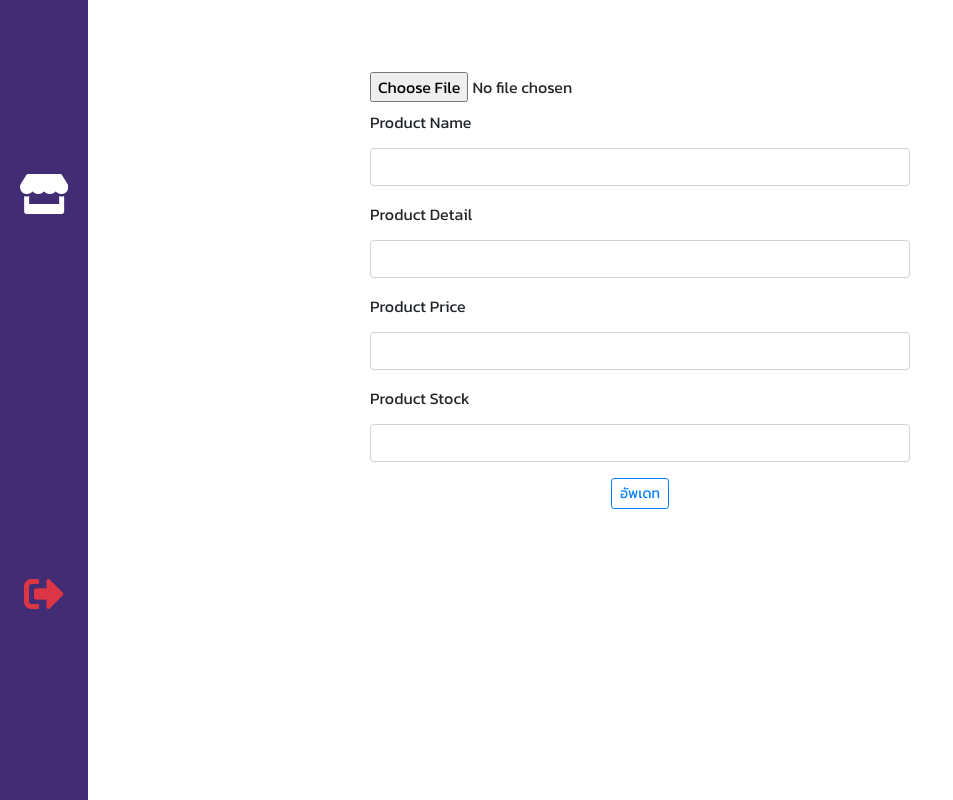
After one commit to prokittikun/stock_shop, a PHP site: page /stock_shop/pages/admin/updateProduct.php in a window 1280 px wide. The commit adds this page. Shown: the whole page, without its empty margins (0-953 px from the left). Run offline with PHP 8.4, Linux system fonts and the light colour scheme; the template is opened without the code that fills it, so the values that code supplies are empty; the visitor is signed in with stand-in values (Sample User, id 1).

Commit message:
add update product page & create product page

```diff
--- /dev/null
+++ b/include/adminCss.css
@@ -0,0 +1,94 @@
+    * {
+        margin: 0;
+        padding: 0;
+        box-sizing: border-box;
+    }
+
+    :root {
+        --primary-color: #D96AA7;
+        --secondary-color: #422C73;
+        --complimentary-color: #88BFB5;
+        --contrast-color: #F2E527;
+        --light-color: #D2A9D9;
+    }
+
+    /* .container {
+        background: #191919;
+        min-height: 100vh;
+        font-family: Montserrat, sans-serif;
+    } */
+
+    nav a {
+        font-size: 40px;
+        color: #fff;
+        text-decoration: none;
+        padding: 20px;
+        text-align: center;
+    }
+
+    nav {
+        position: fixed;
+        left: 0;
+        z-index: 50;
+        display: flex;
+        justify-content: space-around;
+        flex-direction: column;
+        height: 100vh;
+        background: var(--secondary-color);
+    }
+
+    section {
+        position: absolute;
+        top: 0;
+        height: 100vh;
+        width: 0;
+        opacity: 0;
+        transition: all ease-in .5s;
+        display: flex;
+        /* justify-content: center; */
+        /* align-items: center; */
+    }
+
+    section h1 {
+        color: #fff;
+        font-size: 50px;
+        text-transform: uppercase;
+        opacity: 0;
+    }
+
+    /* Styles applied on trigger */
+    section:target {
+        opacity: 1;
+        position: absolute;
+        left: 0;
+        width: 100%;
+        height: 100%;
+        z-index: 10;
+    }
+
+    section:target h1 {
+        opacity: 0;
+        animation: 2s fadeIn forwards .5s;
+    }
+
+    #first {
+        background: #F0F3F5;
+    }
+
+    #second {
+        background: #F0F3F5;
+    }
+
+    #third {
+        background: #F0F3F5;
+    }
+
+    #fourth {
+        background: #F0F3F5;
+    }
+
+    @keyframes fadeIn {
+        100% {
+            opacity: 1
+        }
+    }
--- a/include/head.php
+++ b/include/head.php
@@ -13,6 +13,8 @@
     <link rel="preconnect" href="https://fonts.googleapis.com">
     <link rel="preconnect" href="https://fonts.gstatic.com" crossorigin>
     <link href="https://fonts.googleapis.com/css2?family=Kanit:ital,wght@0,100;0,200;0,300;0,400;1,100;1,200;1,300&display=swap" rel="stylesheet">
+    <link rel="stylesheet" href="https://cdnjs.cloudflare.com/ajax/libs/font-awesome/5.15.4/css/all.min.css" integrity="sha512-1ycn6IcaQQ40/MKBW2W4Rhis/DbILU74C1vSrLJxCq57o941Ym01SwNsOMqvEBFlcgUa6xLiPY/NS5R+E6ztJQ==" crossorigin="anonymous" referrerpolicy="no-referrer" />
+
 </head>
 
 <body>
@@ -21,16 +23,18 @@
 
 </html>
 <style>
-    *{
+    * {
         font-family: 'Kanit', sans-serif;
         overflow: hidden;
     }
+
     #imgUNcover {
         display: block;
         width: 100%;
         height: 180px;
         object-fit: cover;
     }
+
     .scroll {
         overflow-y: auto;
         overflow-x: hidden;
--- a/include/sidebar.php
+++ b/include/sidebar.php
@@ -7,6 +7,6 @@
 <div class="list-group shadow-sm">
     <a class="bg-white list-group-item list-group-item-action  text-center text-dark">เมนู</a>
     <a href="index.php" class="list-group-item list-group-item-action text-center">รายการสินค้า</a>
-    <a href="friends.php" class="list-group-item list-group-item-action text-center">ตะกร้าสินค้า</a>
+    <a href="#" class="list-group-item list-group-item-action text-center">ตะกร้าสินค้า</a>
     <a href="../../system/logout.php" class="list-group-item list-group-item-danger text-center">ล็อกเอ้าท์</a>
 </div>
--- /dev/null
+++ b/pages/admin/updateProduct.php
@@ -0,0 +1,67 @@
+<?php
+// isLogin
+session_start();
+include('../../include/head.php');
+include('../../include/sql/connect.php');
+if (!isset($_SESSION['userId']) and $_SESSION['role'] === 0) {
+    header('Location: ../../index.php');
+}
+
+if (isset($_GET['productId'])) {
+    $productId = $_GET['productId'];
+    $select = "SELECT * FROM products WHERE productId = '" . $productId . "'";
+    $query = mysqli_query($conn, $select);
+    $result = mysqli_fetch_assoc($query);
+}
+?>
+
+<head>
+    <meta charset="UTF-8">
+    <meta http-equiv="X-UA-Compatible" content="IE=edge">
+    <meta name="viewport" content="width=device-width, initial-scale=1.0">
+    <title>Dashboard</title>
+    <link rel="stylesheet" href="../../include/adminCss.css">
+</head>
+<nav>
+    <a href="index.php#first"><i class="fas fa-store"></i></a>
+    <a href="../../system/logout.php"><i class="fas fa-sign-out-alt text-danger"></i></a>
+    <!-- <a href="#second"><i class="fas fa-briefcase"></i></a> -->
+    <!-- <a href="#third"><i class="far fa-file"></i></a> -->
+
+    <!-- <a href="#fourth"><i class="far fa-address-card"></i></a> -->
+</nav>
+
+<div class='container mt-5'>
+    <div class="row">
+        <div class="col-sm-3"></div>
+        <div class="col-sm-6">
+            <form action="../../system/admin/updateProduct.php" method="post" enctype="multipart/form-data">
+                <input type="hidden" name="productId" value="<?= $result['productId'] ?>">
+                <div class="text-center">
+                    <img src="<?= $result['image'] ?>" width="30%" alt="">
+                </div>
+                <input type="file" name="upload" class="mb-2">
+                <div class="form-group">
+                    <label for="name">Product Name</label>
+                    <input type="text" name="name" class="form-control" value="<?= $result['name'] ?>">
+                </div>
+                <div class="form-group">
+                    <label for="detail">Product Detail</label>
+                    <input type="text" name="detail" class="form-control" value="<?= $result['detail'] ?>">
+                </div>
+                <div class="form-group">
+                    <label for="price">Product Price</label>
+                    <input type="number" name="price" class="form-control" value="<?= $result['price'] ?>">
+                </div>
+                <div class="form-group">
+                    <label for="stock">Product Stock</label>
+                    <input type="number" name="stock" class="form-control" value="<?= $result['stock'] ?>">
+                </div>
+                <div class="text-center">
+                    <button type="submit" name="update" class="btn btn-outline-primary btn-sm">อัพเดท</button>
+                </div>
+            </form>
+        </div>
+        <div class="col-sm-3"></div>
+    </div>
+</div>
--- a/system/users/login.php
+++ b/system/users/login.php
@@ -15,7 +15,7 @@
             $_SESSION['email'] = $row['email'];
             $_SESSION['role'] = $row['role'];
             if($row['role'] == 1){
-                header('Location: ../../pages/admin');
+                header('Location: ../../pages/admin/index.php#first');
             }else{
                 header('Location: ../../pages/user');
             }
```
Also changed, not shown: pages/admin/first.php (added, +52 -0 lines), pages/admin/index.php (+84 -0 lines), system/admin/createProduct.php (added, +24 -0 lines), system/admin/deleteProduct.php (added, +10 -0 lines), system/admin/updateProduct.php (added, +34 -0 lines), public/images/274086870_262323892720847_3842618456874612950_n.jpg (added), public/images/default.jpg (added).
